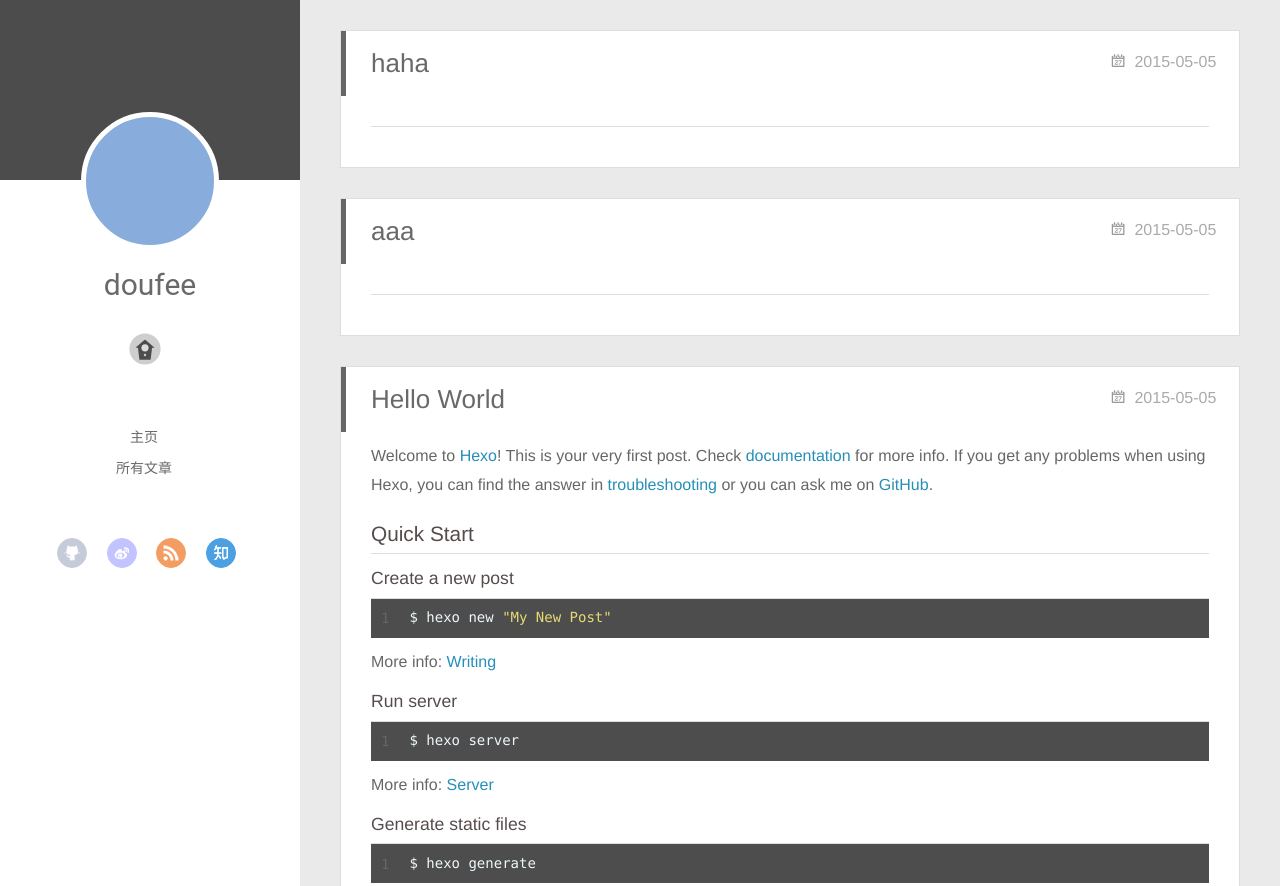
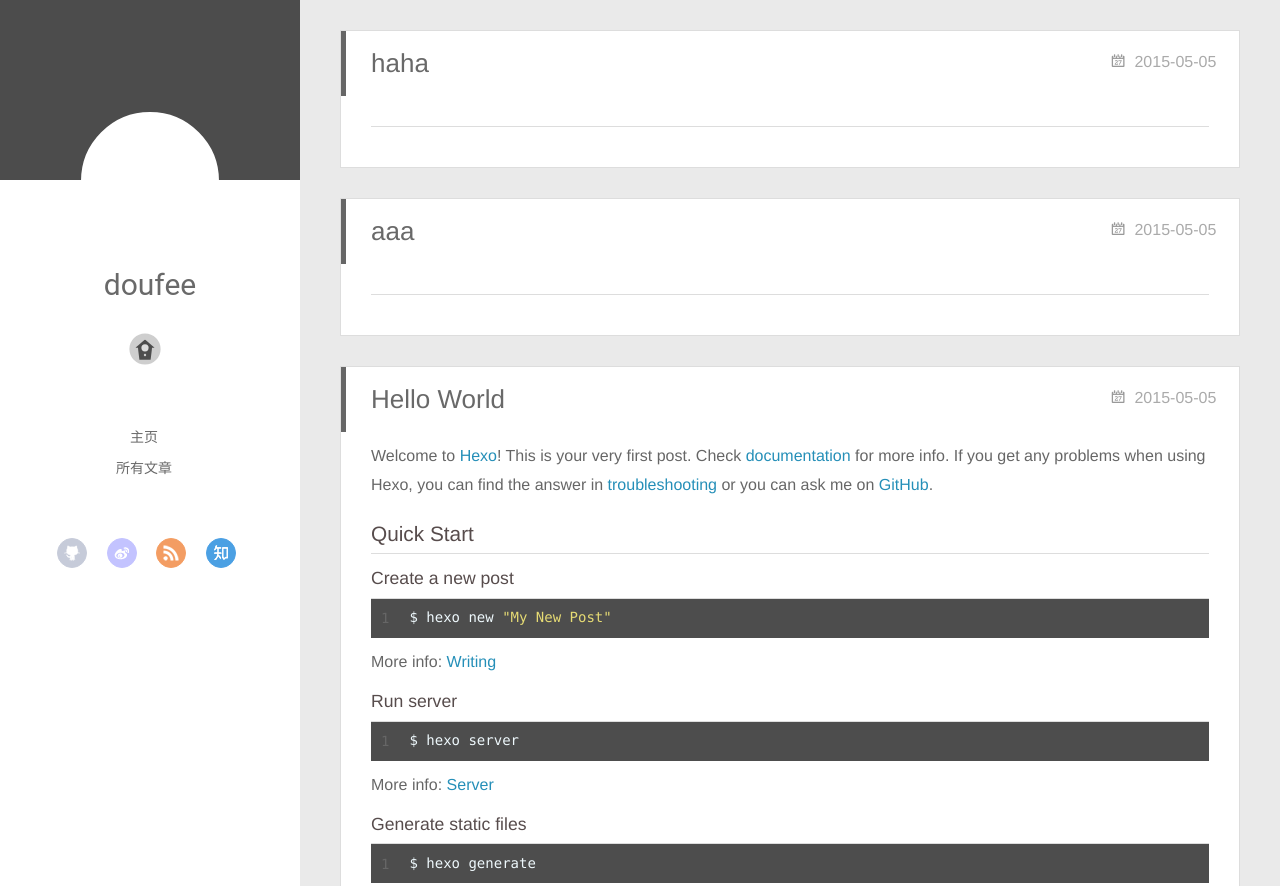
Before and after one commit to doufee/doufee.github.io, a plain HTML site: page index.html in a window 1280 px wide. Shown: the top 886 px of the page. Drawn offline with nearby package versions, Linux system fonts and the light colour scheme; some packages are replaced by stand-ins of ours.

Commit message:
Site updated: 2015-05-06 13:52:43

```diff
--- a/css/style.css
+++ b/css/style.css
@@ -494,7 +494,7 @@ a {
   margin: 0 auto;
   position: relative;
   overflow: hidden;
-  background: #88acdb;
+  background: #fff;
   -webkit-transition: all 0.2s ease-in;
   display: -webkit-box;
   -webkit-box-orient: horizontal;
```
